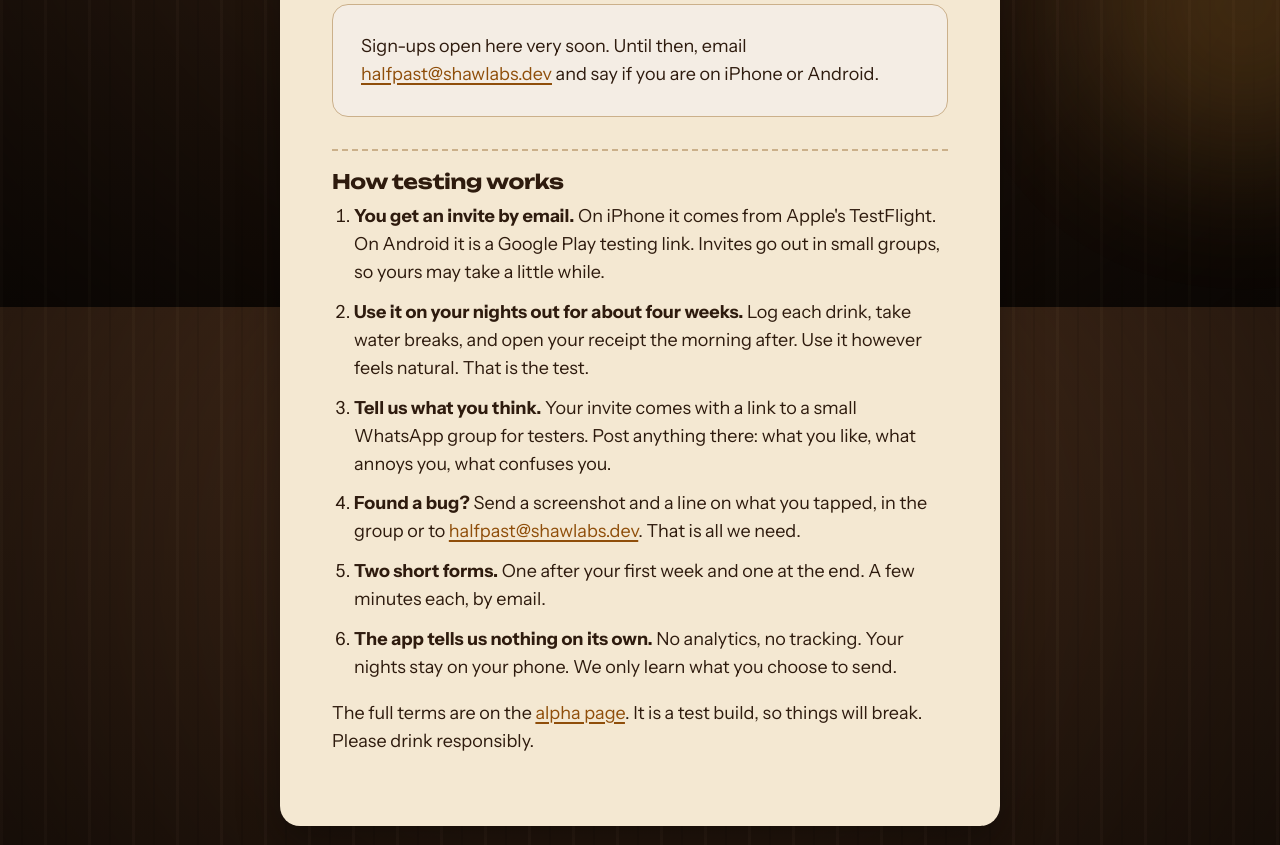
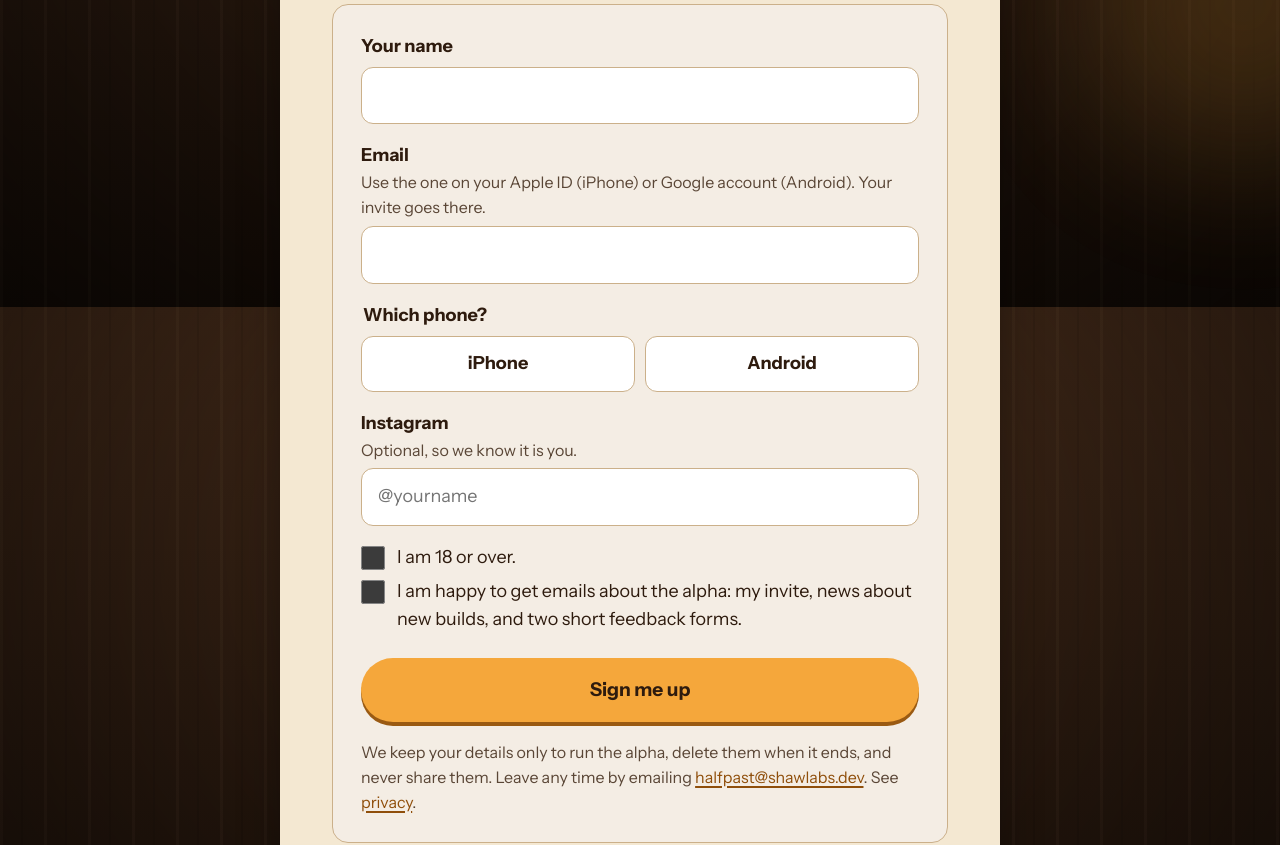
Before and after one commit to shawsuraj/shawlabs.dev, a plain HTML site: page halfpast/public/join-check.html in a window 1280 px wide. Shown: the part 493-1338 px from the top of the page. Drawn offline with Linux system fonts and the light colour scheme.

Commit message:
Half Past: connect /join to the sign-up script
Co-Authored-By: Claude Opus 5.5 <noreply@anthropic.com>
Claude-Session: https://claude.ai/code/session_016B4mgYdkLrNaLR2bqKcWuP

```diff
--- a/halfpast/public/join-check.html
+++ b/halfpast/public/join-check.html
@@ -222,7 +222,25 @@ main.col{max-width:760px}
 <h1>Join the alpha</h1>
 <p class="lede">Half Past tracks your drinks and rewards a steady pace and water breaks. We are looking for 10 to 20 people to try it on real nights out, on iPhone or Android.</p>
 <p class="notice" role="alert">Something was missing or did not look right. Please check your answers and try again.</p>
-<p class="formcard">Sign-ups open here very soon. Until then, email <a href="mailto:halfpast@shawlabs.dev?subject=Half%20Past%20alpha">halfpast@shawlabs.dev</a> and say if you are on iPhone or Android.</p>
+<form class="formcard" action="https://script.google.com/macros/s/AKfycbzoxROz9ClZnRHltlf3ayOOsTMCDVWMfjTzgoLwqnZFXb9D_wGFoIjd-_Lda_Voi-6TZA/exec" method="post" accept-charset="utf-8">
+  <p class="field"><label for="name">Your name</label>
+    <input id="name" name="name" type="text" autocomplete="name" maxlength="80" required></p>
+  <p class="field"><label for="email">Email <span class="hint">Use the one on your Apple ID (iPhone) or Google account (Android). Your invite goes there.</span></label>
+    <input id="email" name="email" type="email" autocomplete="email" inputmode="email" maxlength="120" required></p>
+  <fieldset class="field"><legend>Which phone?</legend>
+    <div class="choices">
+      <label class="choice"><input type="radio" name="phone" value="iPhone" required><span>iPhone</span></label>
+      <label class="choice"><input type="radio" name="phone" value="Android"><span>Android</span></label>
+    </div>
+  </fieldset>
+  <p class="field"><label for="instagram">Instagram <span class="hint">Optional, so we know it is you.</span></label>
+    <input id="instagram" name="instagram" type="text" autocomplete="off" autocapitalize="none" spellcheck="false" maxlength="40" placeholder="@yourname"></p>
+  <label class="tick"><input type="checkbox" name="adult" value="yes" required><span>I am 18 or over.</span></label>
+  <label class="tick"><input type="checkbox" name="emails" value="yes" required><span>I am happy to get emails about the alpha: my invite, news about new builds, and two short feedback forms.</span></label>
+  <p class="trap" aria-hidden="true"><label for="website">Leave this empty</label><input id="website" name="website" type="text" tabindex="-1" autocomplete="off"></p>
+  <p><button type="submit">Sign me up</button></p>
+  <p class="small">We keep your details only to run the alpha, delete them when it ends, and never share them. Leave any time by emailing <a href="mailto:halfpast@shawlabs.dev?subject=Half%20Past%20sign-up">halfpast@shawlabs.dev</a>. See <a href="/privacy">privacy</a>.</p>
+</form>
 
 <h2>How testing works</h2>
 <ol class="howto">
```
Also changed, not shown: halfpast/public/join.html (+19 -1 lines), 1 other file.
